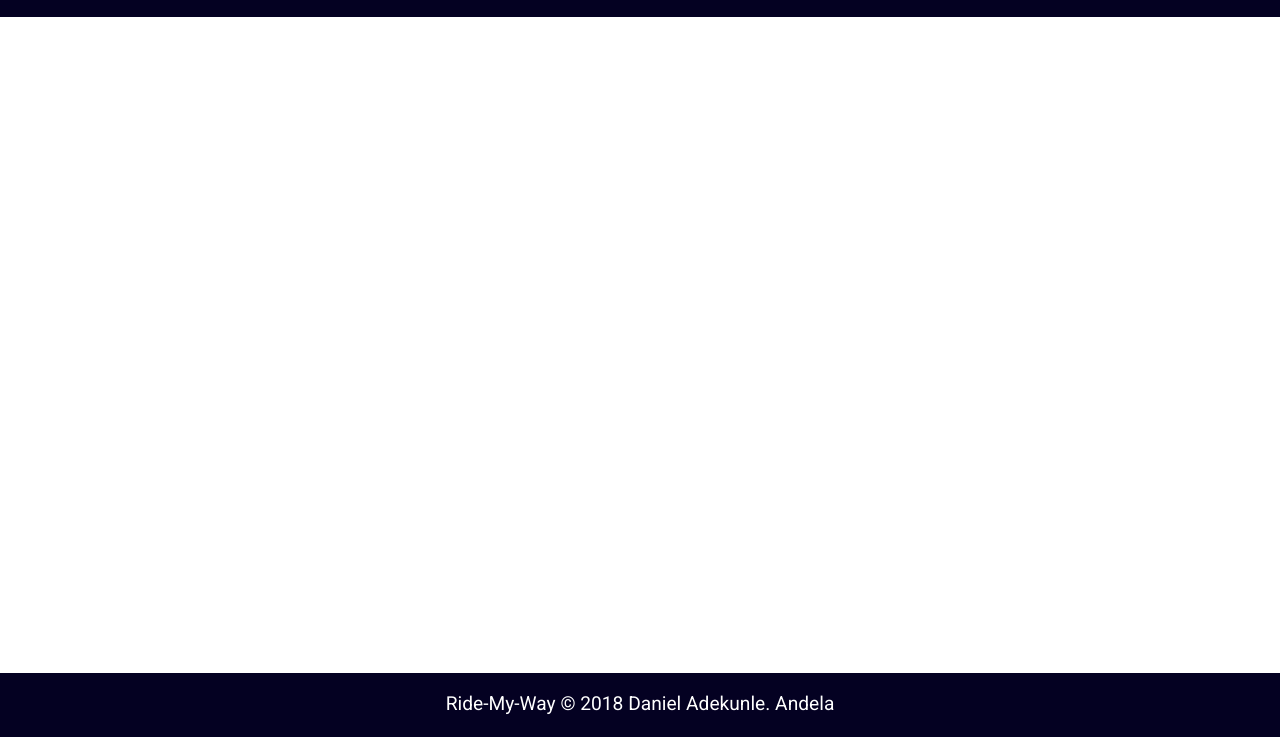
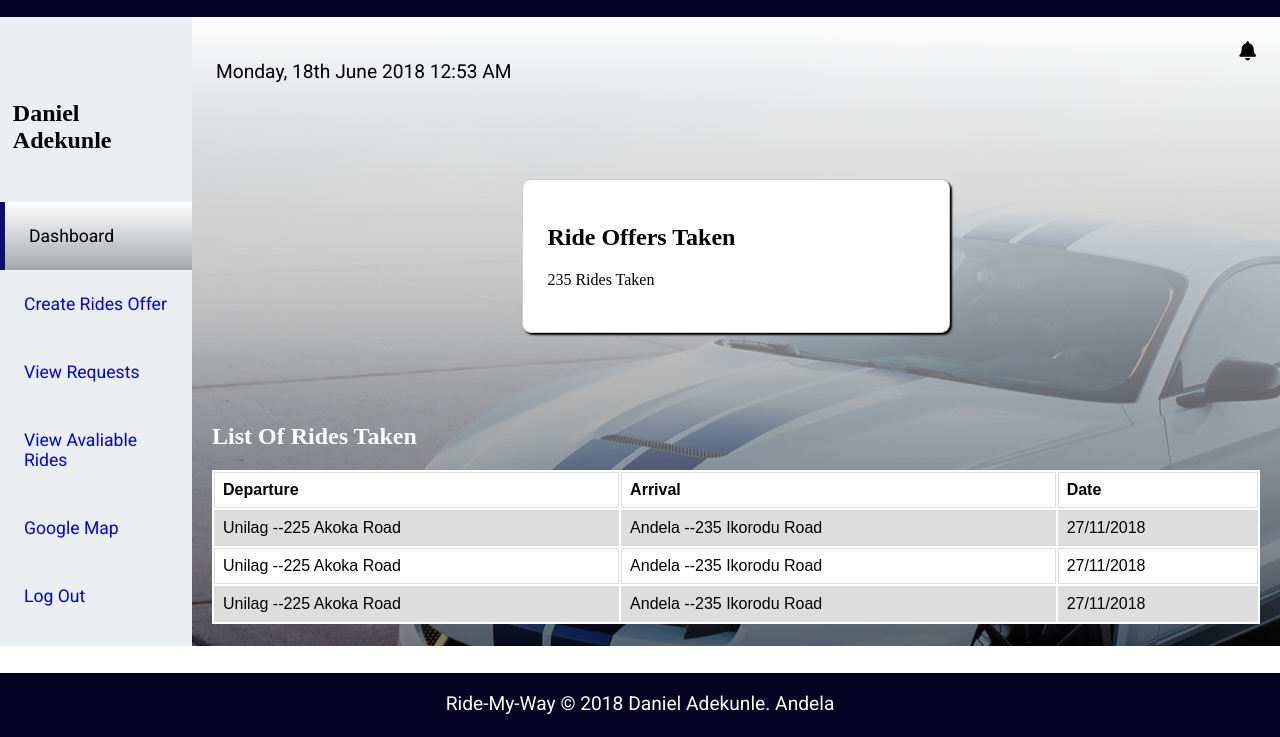
Before and after one commit to DanielAdek/Ride-My-Way, a plain HTML site: page UI/passenger-dashboard.html in a window 1280 px wide. Shown: the part 63-800 px from the top of the page. Drawn offline with Linux system fonts and the light colour scheme.

Commit message:
add main section showing the list of ride taken and number of ride taken

```diff
--- a/UI/passenger-dashboard.html
+++ b/UI/passenger-dashboard.html
@@ -70,6 +70,84 @@
             </ul>
         </nav>
     </div>
+    <!-- ============================================================
+        Main section containing a sidebar navigation and div to show
+        A table to show list of all rides taken/offerd
+    ================================================================= -->
+    <section class="main-container">
+        <div class="container-wrapper grid-row-1 grid-column-4">
+            <div class="sidebar flex-column">
+                <div class="sidebar-container mt-1">
+                    <div class="driver-name mt-4 p-4">
+                        <h1>Daniel Adekunle</h1>
+                    </div>
+                    <nav class="sidebar-nav-links">
+                        <ul class="list-group-items">
+                            <li class="list-group-item p-3 dashboard-current" title="Dashboard Home page">
+                                <a class="#">Dashboard</a>
+                            </li>
+                            <li class="list-group-item p-3" title="view all Offers from driver">
+                                <a class="" href="driver.dashboard.html">Create Rides Offer</a>
+                            </li>
+                            <li class="list-group-item p-3" title="view passenger's request">
+                                <a href="view-request.html">View Requests</a>
+                            </li>
+                            <li class="list-group-item p-3" title="view passenger's request">
+                                <a href="view-all-rides.html">View Avaliable Rides</a>
+                            </li>
+                            <li class="list-group-item p-3" title="use google map">
+                                <a class="" href="map.html">Google Map</a>
+                            </li>
+                            <li class="list-group-item p-3" title="log out">
+                                <a class="" href="index.html" id="log-out">Log Out</a>
+                            </li>
+                        </ul>
+                    </nav>
+                </div>
+            </div>
+            <div class="dashboard-main-wrapper dashboard-grid-row-3 bg-none">
+                <div class="head-container flex-row justify-content-sb p-3">
+                    <div class="time">
+                        <p>Monday, 18th June 2018 12:53 AM</p>
+                    </div>
+                    <div class="notification">
+                        <i class="fas fa-bell"></i>
+                    </div>
+                </div>
+                <div class="flex-row flex-wrap info-card-container justify-content-se">
+                    <div class="card card-sm p-3 info-card">
+                        <h1>Ride Offers Taken</h1>
+                        <p>235 Rides Taken</p>
+                    </div>
+                </div>
+                <div class="list-rides">
+                    <h1>List Of Rides Taken</h1>
+                    <table>
+                        <tr>
+                            <th>Departure</th>
+                            <th>Arrival</th>
+                            <th>Date</th>
+                        </tr>
+                        <tr>
+                            <td>Unilag --225 Akoka Road</td>
+                            <td>Andela --235 Ikorodu Road</td>
+                            <td> 27/11/2018</td>
+                        </tr>
+                        <tr>
+                            <td>Unilag --225 Akoka Road</td>
+                            <td>Andela --235 Ikorodu Road</td>
+                            <td> 27/11/2018</td>
+                        </tr>
+                        <tr>
+                            <td>Unilag --225 Akoka Road</td>
+                            <td>Andela --235 Ikorodu Road</td>
+                            <td> 27/11/2018</td>
+                        </tr>
+                    </table>
+                </div>
+            </div>
+        </div>
+    </section>
     <!--===============================================
             footer section with copy right text
     ===================================================-->
```
